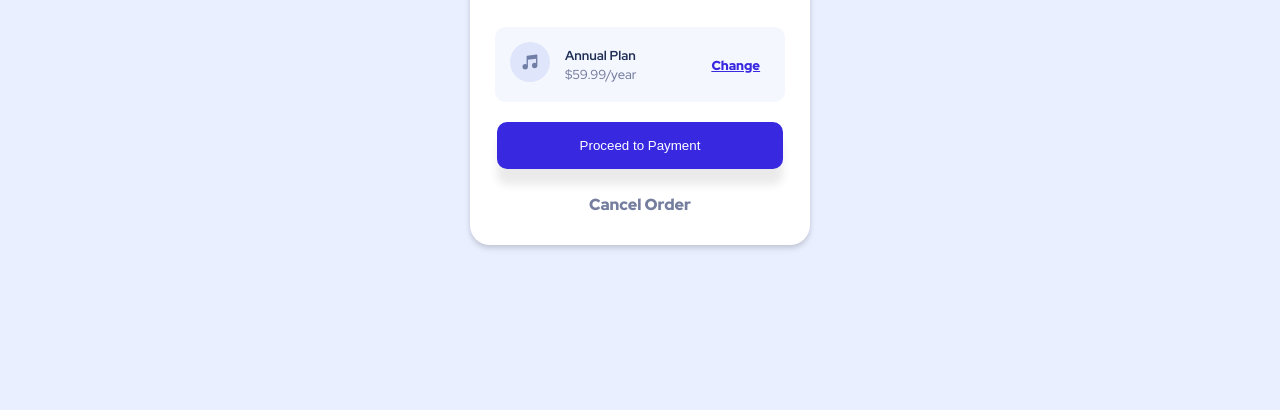
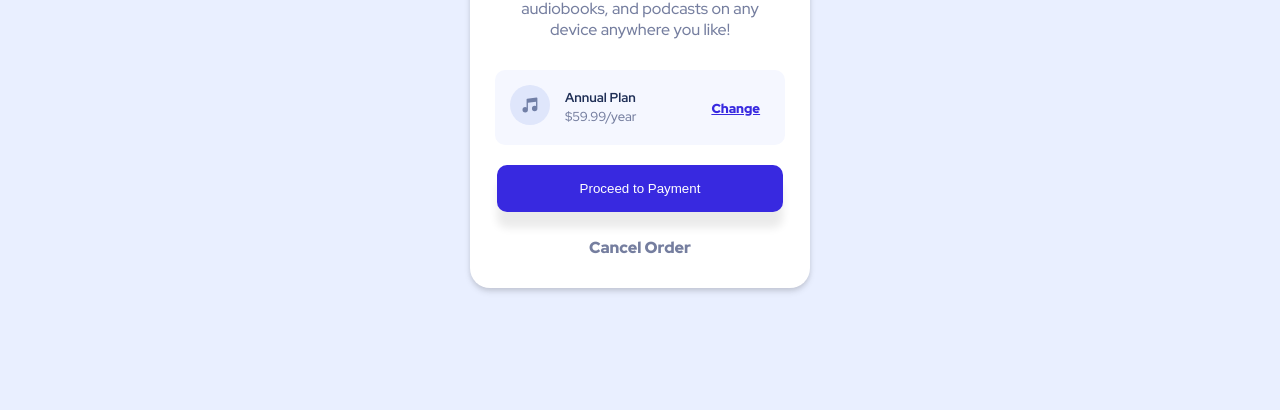
Before and after one commit to azzaxtln/order-summary, a plain HTML site: page index.html in a window 1280 px wide. Shown: the part 390-800 px from the top of the page. Drawn offline with Linux system fonts and the light colour scheme.

Commit message:
position

```diff
--- a/estilos/style.css
+++ b/estilos/style.css
@@ -9,7 +9,7 @@ body {
   flex-direction: column;
   justify-content: center;
   align-items: center;
-  padding-top: 80px;
+  min-height: 100vh;
   font-family: "Red Hat Display", sans-serif;
   background-image: url(../images/pattern-background-mobile.svg);
   background-color: #d6e1ff;
```
